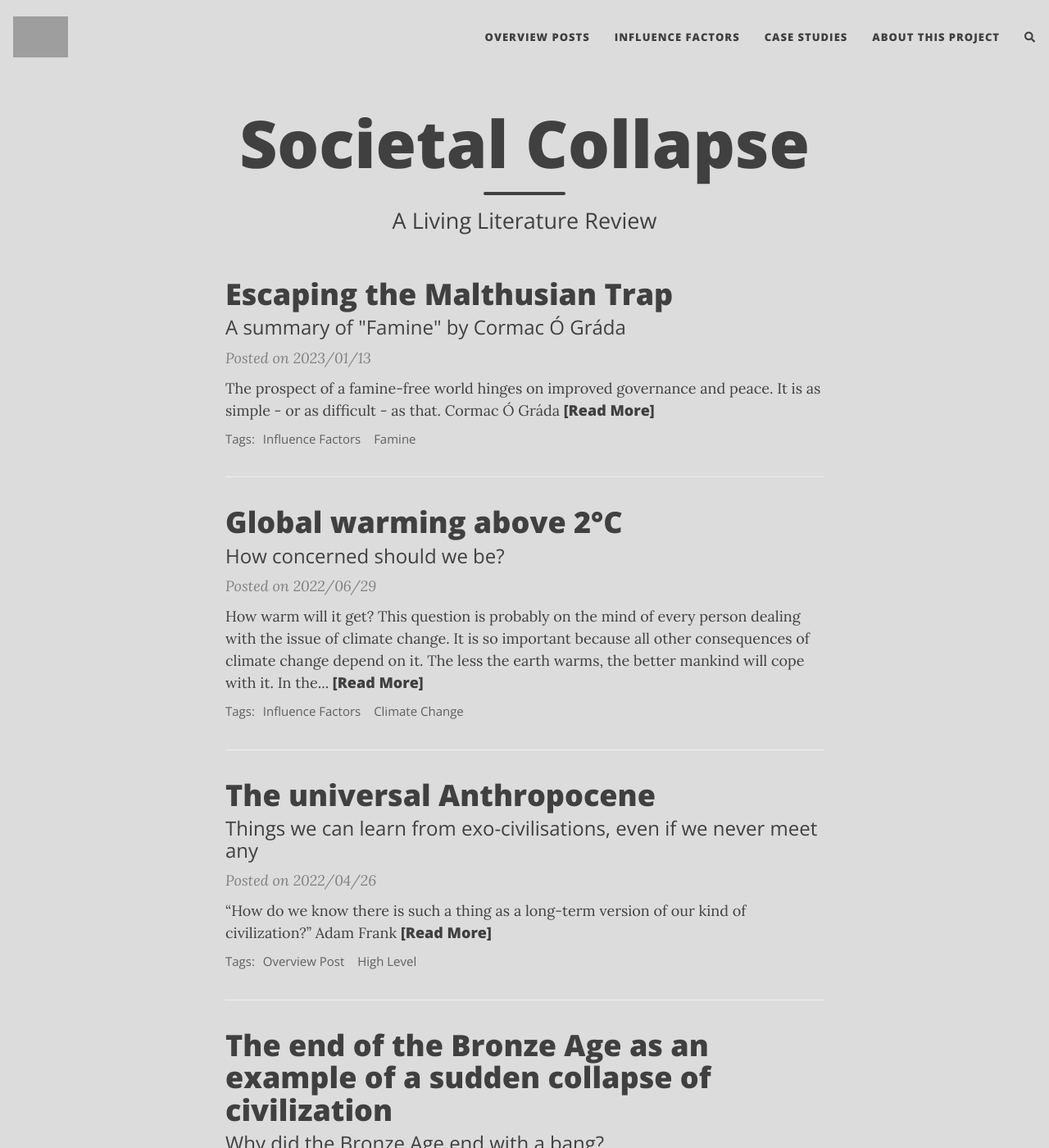
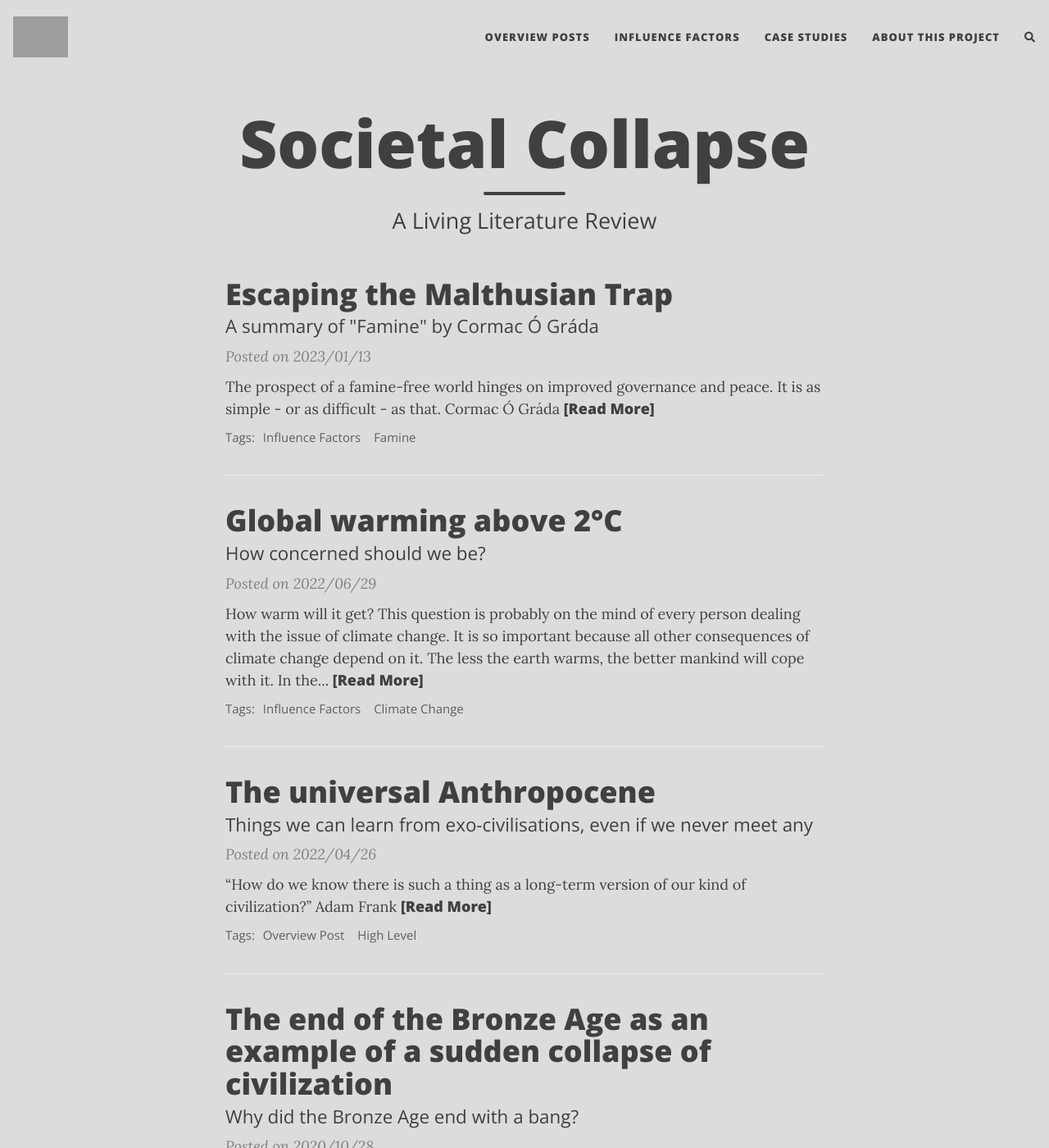
Before and after one commit to florianjehn/Societal_Collapse, a Jekyll site: the page built from index.html, in a window 1280 px wide and 1400 px high. Shown: the whole window at 82% size. Built offline with Jekyll 4.4.1, drawn with Linux system fonts in a browser that asks for light colours; nearby versions of some CDN libraries; the list of posts is cut into pages by our own code; comment, search, counter and statistics services are not loaded; grey boxes are pictures that could not be loaded.

Commit message:
Update beautifuljekyll.css

```diff
--- a/assets/css/beautifuljekyll.css
+++ b/assets/css/beautifuljekyll.css
@@ -32,13 +32,13 @@
   line-height: 1.1;
 }
 h1 {
-  font-size: 2rem;
+  font-size: 1.9rem;
 }
 h2 {
-  font-size: 1.875rem;
+  font-size: 1.7rem;
 }
 h3 {
-  font-size: 1.5rem;
+  font-size: 1.4rem;
 }
 h4 {
   font-size: 1.125rem;
@@ -676,11 +676,11 @@
 }
 .intro-header .page-heading h1 {
   margin-top: 0;
-  font-size: 2.5rem;
+  font-size: 2.3rem;
 }
 .intro-header .post-heading h1 {
   margin-top: 0;
-  font-size: 2.1875rem;
+  font-size: 2.1rem;
 }
 .intro-header .page-heading .page-subheading,
 .intro-header .post-heading .post-subheading {
```
